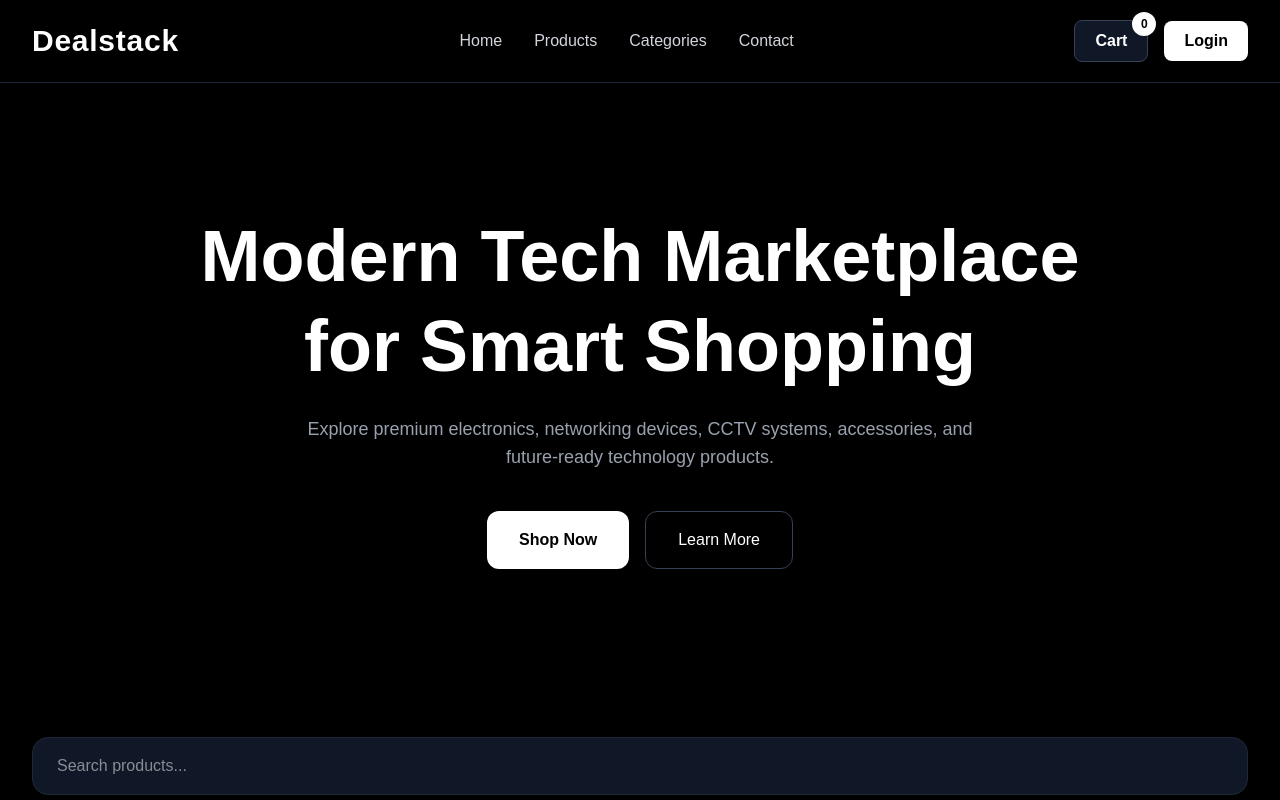
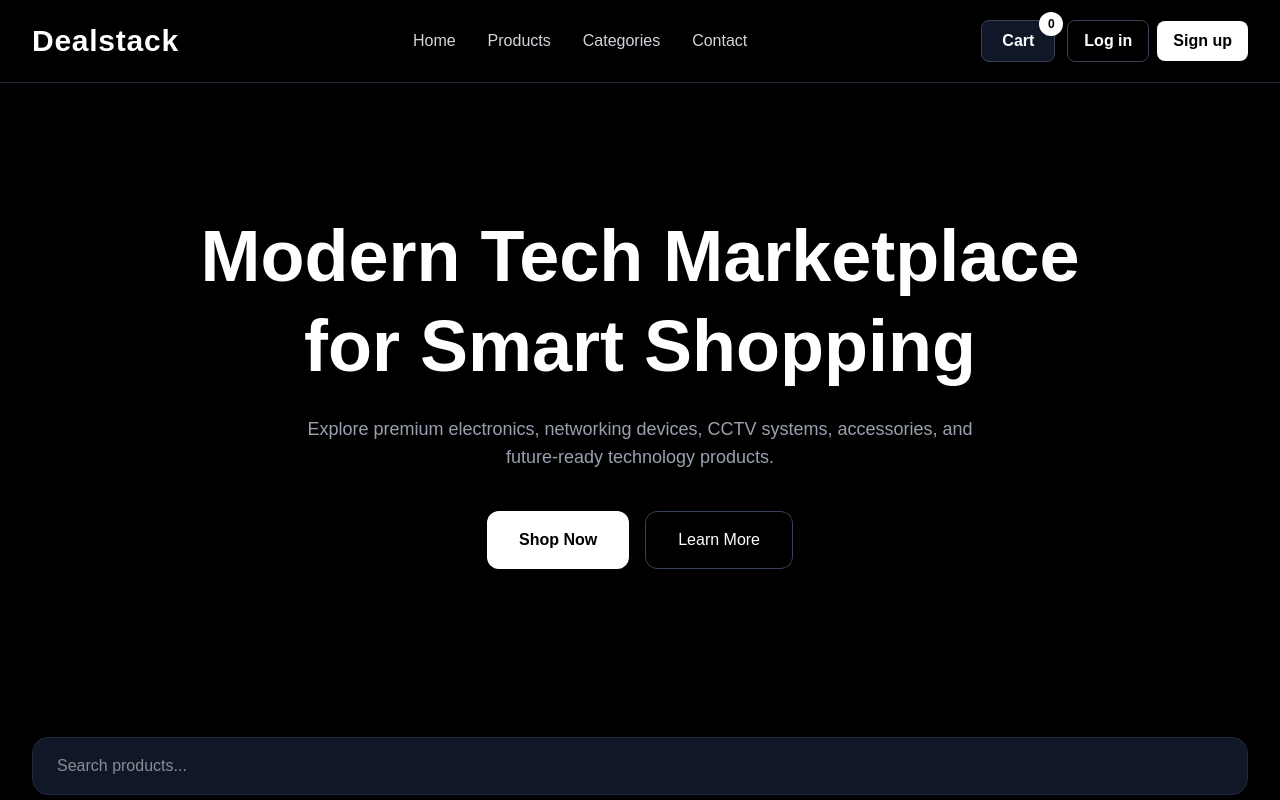
Before and after one commit to dealstackdeveloper-stack/dealstack, a Next.js app: page / in a window 1280 px wide. Shown: the top 800 px of the page. Built offline with nearby package versions, Linux system fonts and the light colour scheme; no server answers; the database is empty.

Commit message:
Refactor Navbar component to include user authentication

```diff
--- a/src/components/Navbar.tsx
+++ b/src/components/Navbar.tsx
@@ -1,109 +1,262 @@
+
 "use client";
-import { useState } from "react";
+
+import { useEffect, useState } from "react";
 import { useCart } from "@/context/CartContext";
 import Link from "next/link";
+import { usePathname, useRouter } from "next/navigation";
+import { supabase } from "@/lib/supabase";
+import type { User } from "@supabase/supabase-js";
+
 export default function Navbar() {
+  const { cart } = useCart();
+  const [menuOpen, setMenuOpen] = useState(false);
+  const [user, setUser] = useState<User | null>(null);
+  const [authLoading, setAuthLoading] = useState(true);
+  const [signingOut, setSigningOut] = useState(false);
 
-  const { cart } = useCart();
-  const [menuOpen, setMenuOpen] =
-  useState(false);
+  const pathname = usePathname();
+  const router = useRouter();
+
+  useEffect(() => {
+    let mounted = true;
+
+    async function loadUser() {
+      const { data, error } = await supabase.auth.getUser();
+
+      if (mounted) {
+        setUser(error ? null : data.user);
+        setAuthLoading(false);
+      }
+    }
+
+    loadUser();
+
+    const {
+      data: { subscription },
+    } = supabase.auth.onAuthStateChange((_event, session) => {
+      setUser(session?.user ?? null);
+      setAuthLoading(false);
+    });
+
+    return () => {
+      mounted = false;
+      subscription.unsubscribe();
+    };
+  }, []);
+
   const totalItems = cart.reduce(
     (total, item) => total + item.quantity,
     0
   );
+
+  const goToSection = (sectionId: string) => {
+    setMenuOpen(false);
+
+    if (pathname !== "/") {
+      router.push(`/#${sectionId}`);
+      return;
+    }
+
+    document.getElementById(sectionId)?.scrollIntoView({
+      behavior: "smooth",
+      block: "start",
+    });
+  };
+
+  async function handleLogout() {
+    setSigningOut(true);
+
+    const { error } = await supabase.auth.signOut();
+
+    setSigningOut(false);
+    setMenuOpen(false);
+
+    if (error) {
+      console.error("Logout failed:", error);
+      return;
+    }
+
+    setUser(null);
+    toastLogout();
+    router.push("/");
+    router.refresh();
+  }
+
+  function toastLogout() {
+    // Keep logout feedback simple without adding another dependency.
+    console.info("Logged out successfully.");
+  }
+
+  const navLinkClass =
+    "cursor-pointer transition hover:text-white";
+
   return (
-    <nav className="flex items-center justify-between px-8 py-5 border-b border-gray-800">
+    <nav className="relative z-50 flex items-center justify-between gap-3 border-b border-gray-800 bg-black px-4 py-5 text-white md:px-8">
+      <Link
+        href="/"
+        onClick={() => setMenuOpen(false)}
+        className="shrink-0 text-2xl font-bold tracking-wide md:text-3xl"
+      >
+        Dealstack
+      </Link>
 
-      {/* Logo */}
-      <div className="flex items-center">
-
-  <div className="text-3xl font-bold tracking-wide">
-  Dealstack
-</div>
-
-</div>
-
-      {/* Menu */}
-      <ul className="hidden md:flex gap-8 text-gray-300">
-        <li className="hover:text-white cursor-pointer">
-          Home
+      <ul className="hidden gap-8 text-gray-300 md:flex">
+        <li>
+          <Link href="/" className={navLinkClass}>Home</Link>
         </li>
-
-        <li className="hover:text-white cursor-pointer">
+        <li>
+          <button
+            type="button"
+            onClick={() => goToSection("featured-products")}
+            className={navLinkClass}
+          >
             Products
+          </button>
         </li>
-
-        <li className="hover:text-white cursor-pointer">
+        <li>
+          <button
+            type="button"
+            onClick={() => goToSection("shop-categories")}
+            className={navLinkClass}
+          >
             Categories
+          </button>
         </li>
-
-        <li className="hover:text-white cursor-pointer">
-          Contact
+        <li>
+          <Link href="/contact" className={navLinkClass}>Contact</Link>
         </li>
       </ul>
 
+      <div className="flex shrink-0 items-center gap-2 md:gap-3">
         <button
+          type="button"
           onClick={() => setMenuOpen(!menuOpen)}
-  className="md:hidden text-3xl"
+          aria-label={menuOpen ? "Close menu" : "Open menu"}
+          aria-expanded={menuOpen}
+          className="text-3xl md:hidden"
         >
-  ☰
+          {menuOpen ? "×" : "☰"}
         </button>
 
-      {/* Right Side */}
-      <div className="flex items-center gap-4">
-
-        {/* Cart */}
         <div className="relative">
-
-          <Link href="/cart">
-
-  <button className="bg-gray-900 border border-gray-700 px-5 py-2 rounded-lg font-semibold hover:border-white transition">
+          <Link
+            href="/cart"
+            onClick={() => setMenuOpen(false)}
+            className="inline-block rounded-lg border border-gray-700 bg-gray-900 px-3 py-2 font-semibold transition hover:border-white md:px-5"
+          >
             Cart
-  </button>
-
           </Link>
-
-          <span className="absolute -top-2 -right-2 bg-white text-black text-xs font-bold w-6 h-6 rounded-full flex items-center justify-center">
+          <span className="absolute -right-2 -top-2 flex h-6 w-6 items-center justify-center rounded-full bg-white text-xs font-bold text-black">
             {totalItems}
           </span>
-
         </div>
 
-        {/* Login */}
-        <button className="bg-white text-black px-5 py-2 rounded-lg font-semibold hover:bg-gray-200 transition">
-          Login
+        {!authLoading && (
+          user ? (
+            <div className="hidden items-center gap-2 md:flex">
+              <Link
+                href="/account"
+                className="max-w-40 truncate rounded-lg border border-gray-700 px-3 py-2 text-sm font-semibold hover:border-white"
+                title={user.email ?? "My Account"}
+              >
+                {user.user_metadata?.full_name ||
+                  user.email ||
+                  "My Account"}
+              </Link>
+              <button
+                type="button"
+                onClick={handleLogout}
+                disabled={signingOut}
+                className="rounded-lg bg-white px-3 py-2 text-sm font-semibold text-black hover:bg-gray-200 disabled:opacity-50"
+              >
+                {signingOut ? "Logging out..." : "Log out"}
               </button>
-
+            </div>
+          ) : (
+            <div className="hidden items-center gap-2 md:flex">
+              <Link
+                href="/customer-login"
+                className="rounded-lg border border-gray-700 px-4 py-2 font-semibold hover:border-white"
+              >
+                Log in
+              </Link>
+              <Link
+                href="/signup"
+                className="rounded-lg bg-white px-4 py-2 font-semibold text-black hover:bg-gray-200"
+              >
+                Sign up
+              </Link>
+            </div>
+          )
+        )}
       </div>
 
       {menuOpen && (
-
-  <div className="md:hidden absolute top-20 left-0 w-full bg-black border-t border-gray-800 px-8 py-6 z-50">
-
+        <div className="absolute left-0 top-full w-full border-t border-gray-800 bg-black px-6 py-6 shadow-lg md:hidden">
           <ul className="flex flex-col gap-6 text-lg text-gray-300">
-
-      <li className="hover:text-white cursor-pointer">
+            <li>
+              <Link href="/" onClick={() => setMenuOpen(false)} className={navLinkClass}>
                 Home
+              </Link>
+            </li>
+            <li>
+              <button type="button" onClick={() => goToSection("featured-products")} className={navLinkClass}>
+                Products
+              </button>
+            </li>
+            <li>
+              <button type="button" onClick={() => goToSection("shop-categories")} className={navLinkClass}>
+                Categories
+              </button>
+            </li>
+            <li>
+              <Link href="/contact" onClick={() => setMenuOpen(false)} className={navLinkClass}>
+                Contact
+              </Link>
             </li>
 
-      <li className="hover:text-white cursor-pointer">
-        Products
+            {!authLoading && (
+              user ? (
+                <>
+                  <li className="break-all border-t border-gray-800 pt-4 text-sm text-gray-400">
+                    Signed in as {user.email}
                   </li>
-
-      <li className="hover:text-white cursor-pointer">
-        Categories
+                  <li>
+                    <Link href="/account" onClick={() => setMenuOpen(false)} className={navLinkClass}>
+                      My Account
+                    </Link>
                   </li>
-
-      <li className="hover:text-white cursor-pointer">
-        Contact
+                  <li>
+                    <button type="button" onClick={handleLogout} disabled={signingOut} className={navLinkClass}>
+                      {signingOut ? "Logging out..." : "Log out"}
+                    </button>
                   </li>
-
-    </ul>
-
-  </div>
-
+                </>
+              ) : (
+                <>
+                  <li>
+                    <Link href="/customer-login" onClick={() => setMenuOpen(false)} className={navLinkClass}>
+                      Customer Log in
+                    </Link>
+                  </li>
+                  <li>
+                    <Link href="/signup" onClick={() => setMenuOpen(false)} className={navLinkClass}>
+                      Customer Sign up
+                    </Link>
+                  </li>
+                </>
+              )
             )}
 
+            <li className="border-t border-gray-800 pt-4">
+              <Link href="/login" onClick={() => setMenuOpen(false)} className={navLinkClass}>
+                Admin Login
+              </Link>
+            </li>
+          </ul>
+        </div>
+      )}
     </nav>
   );
 }
```
Lines whose indentation alone changed are shown as unchanged.
